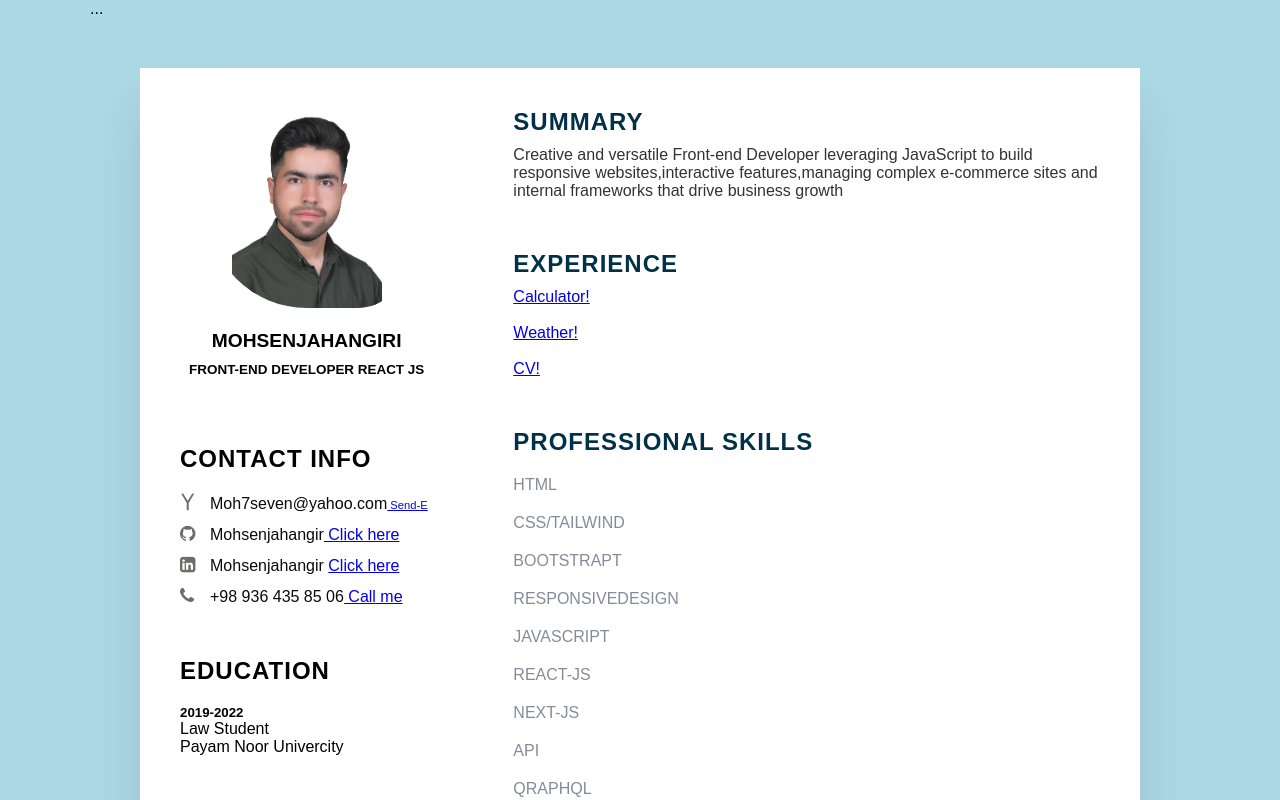
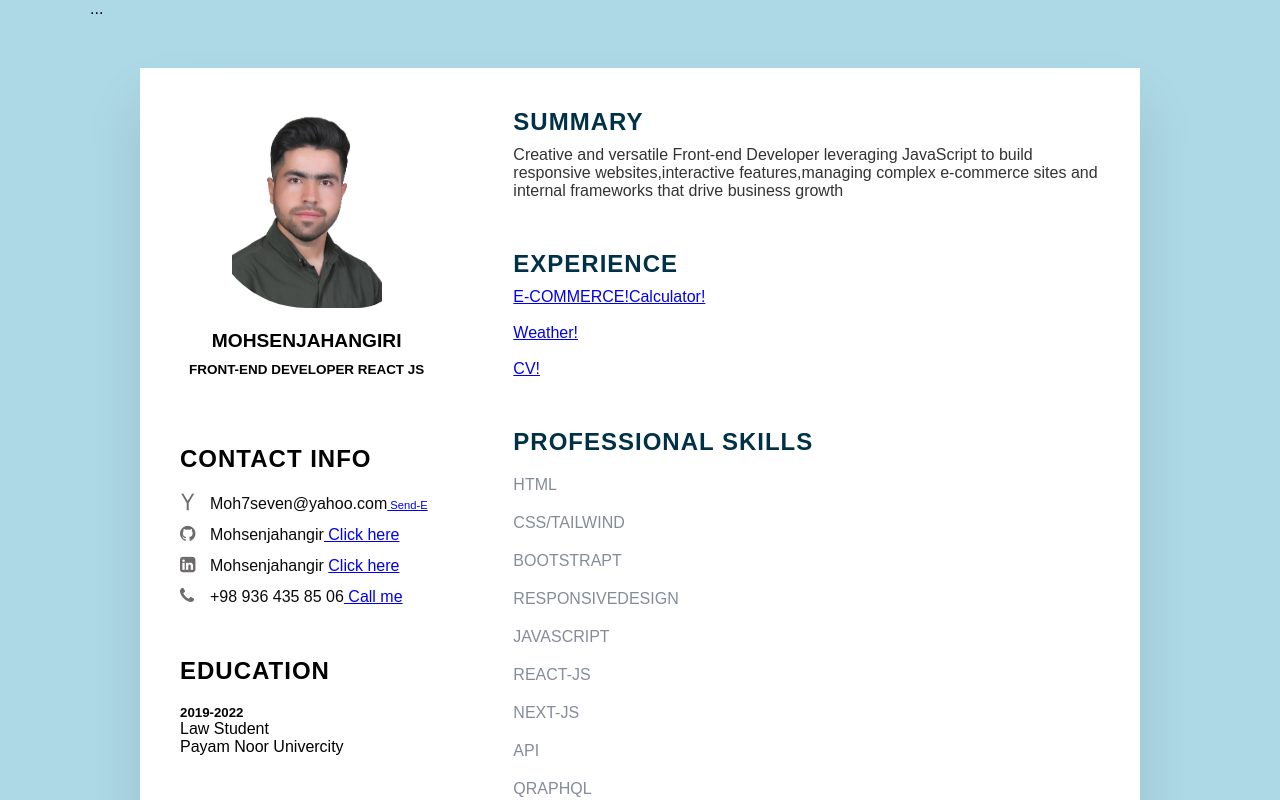
Before and after one commit to mohsenjahangir/resume, a React (Create React App) app: page / in a window 1280 px wide. Shown: the top 800 px of the page. Built offline with nearby package versions, Linux system fonts and the light colour scheme.

Commit message:
add e-commerce

```diff
--- a/package.json
+++ b/package.json
@@ -6,6 +6,7 @@
     "@testing-library/jest-dom": "^5.16.2",
     "@testing-library/react": "^12.1.3",
     "@testing-library/user-event": "^13.5.0",
+    "create-react-app": "^5.0.1",
     "react": "^17.0.2",
     "react-dom": "^17.0.2",
     "react-helmet": "^6.1.0",
--- a/src/App.js
+++ b/src/App.js
@@ -104,6 +104,7 @@ const App = () => {
           <div className="about">
             <h2 className="title2">experience</h2>
             <p>
+            <a href="https://online-market-nine.vercel.app/">E-COMMERCE!</a>
                <a href="https://calculator-mohsen.netlify.app/">Calculator!</a>
                <br/><br/><a href="https://mohsen-weather.netlify.app">Weather!</a>
                {/* <br/><br/><a href="https://effortless-zabaione-df968e.netlify.app">Todo!</a> */}
```
Also changed, not shown: 1 other file (tests, documents, lock files or other folders).
